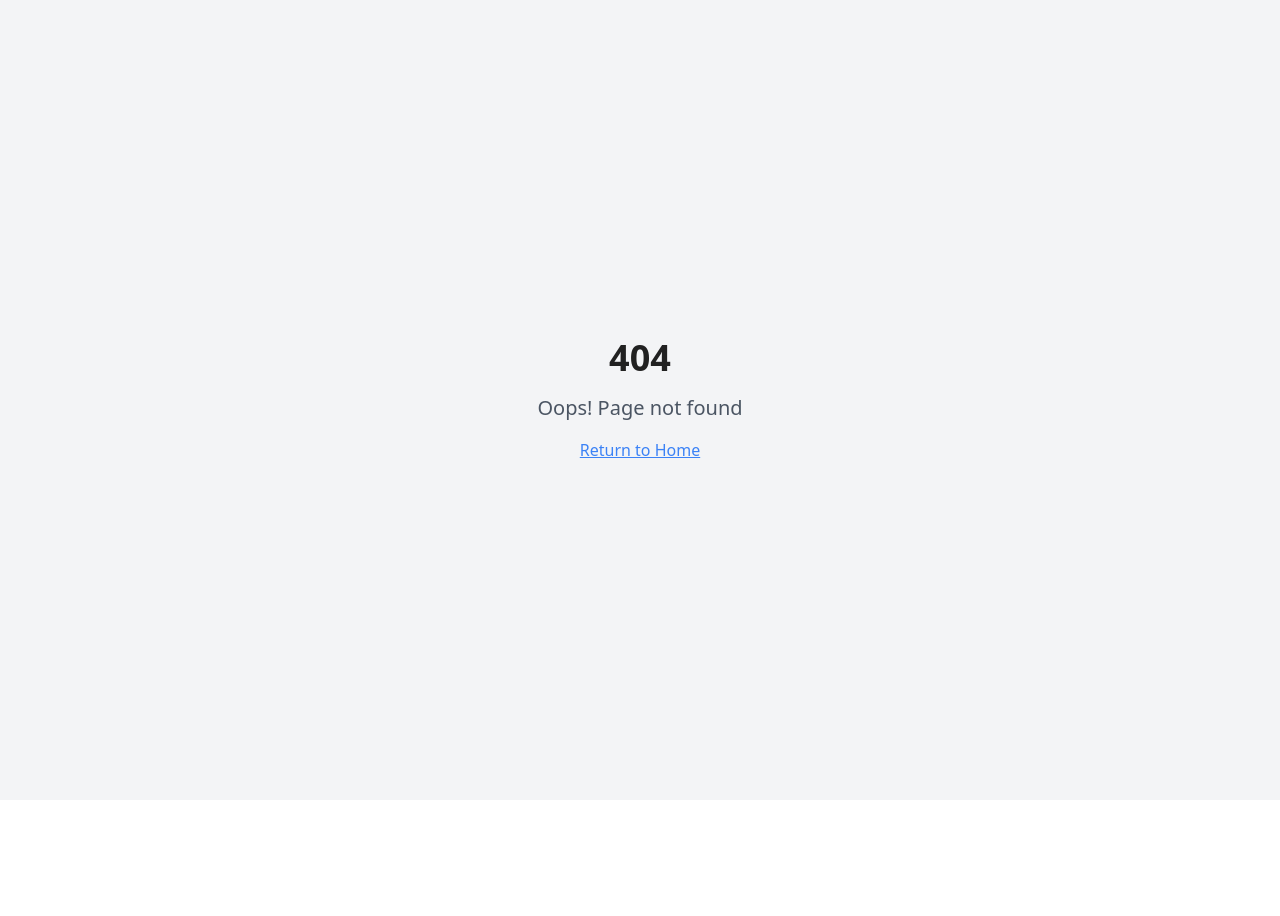
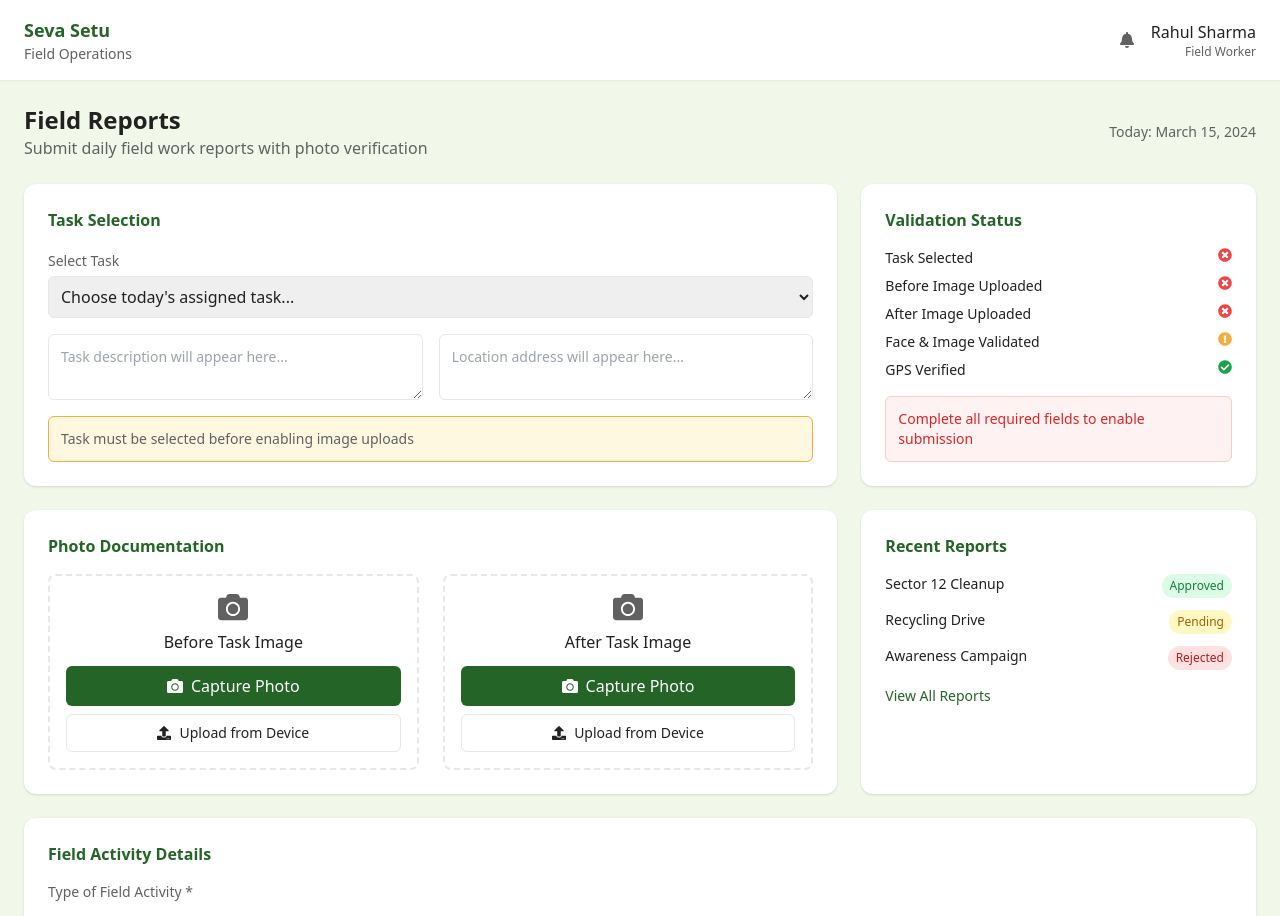
Before and after one commit to Shruti-Joshi-21/Seva-Setu, a React (Vite) app: page /field-reports in a window 1280 px wide. Before the commit this address had no page. Shown: the top 916 px of the page. Before the commit the page ends 800 px from the top, so only its background shows below. Built offline with nearby package versions, Linux system fonts and the light colour scheme.

Commit message:
Created Field Report Dashboard (Submit Report)

```diff
--- a/client/App.tsx
+++ b/client/App.tsx
@@ -15,6 +15,8 @@ import TeamLeadDashboard from "./pages/TeamLeadDashboard";
 import AdminDashboard from "./pages/AdminDashboard";
 import VolunteerDashboard from "./pages/VolunteerDashboard";
 import LoginDialog from "./components/LoginDialog";
+import FieldReports from "./pages/FieldReports";
+
 
 
 const queryClient = new QueryClient();
@@ -33,6 +35,7 @@ const App = () => (
           <Route path="/teamlead-dashboard" element={<TeamLeadDashboard />} />
           <Route path="/admin-dashboard" element={<AdminDashboard />} />
           <Route path="/volunteer-dashboard" element={<VolunteerDashboard />} />
+          <Route path="/field-reports" element={<FieldReports />} />
           {/* ADD ALL CUSTOM ROUTES ABOVE THE CATCH-ALL "*" ROUTE */}
          <Route path="*" element={<NotFound />} />
         </Routes>
--- /dev/null
+++ b/client/pages/FieldReports.tsx
@@ -0,0 +1,146 @@
+import React, { useState } from "react";
+import { FaBell, FaCheckCircle, FaTimesCircle, FaExclamationCircle, FaCamera, FaUpload, FaMapMarkerAlt, FaTrash, FaBullhorn, FaSchool, FaSeedling, FaHandsHelping } from "react-icons/fa";
+
+const FieldReportsDashboard: React.FC = () => {
+  const [activity, setActivity] = useState<string | null>(null);
+
+  return (
+    <div className="min-h-screen bg-[#F1F8E9] text-[#212121]">
+      {/* Header */}
+      <header className="bg-white shadow-sm px-6 py-4 flex items-center justify-between">
+        <div>
+          <h1 className="text-lg font-bold text-[#246427]">Seva Setu</h1>
+          <p className="text-sm text-[#616161]">Field Operations</p>
+        </div>
+        <div className="flex items-center gap-4">
+          <FaBell className="text-[#616161]" />
+          <div className="text-right">
+            <p className="font-medium">Rahul Sharma</p>
+            <p className="text-xs text-[#616161]">Field Worker</p>
+          </div>
+        </div>
+      </header>
+
+      {/* Main */}
+      <main className="p-6 w-full">
+        {/* Title */}
+        <div className="flex justify-between items-center mb-6">
+          <div>
+            <h2 className="text-2xl font-semibold">Field Reports</h2>
+            <p className="text-[#616161]">Submit daily field work reports with photo verification</p>
+          </div>
+          <p className="text-sm text-[#616161]">Today: March 15, 2024</p>
+        </div>
+
+        {/* Top Grid */}
+        <div className="grid grid-cols-1 lg:grid-cols-3 gap-6">
+          {/* Task Selection */}
+          <div className="lg:col-span-2 bg-white rounded-xl p-6 shadow">
+            <h3 className="font-semibold mb-4 text-[#246427]">Task Selection</h3>
+            <label className="text-sm text-[#616161]">Select Task</label>
+            <select className="w-full mt-1 mb-4 border rounded-md p-2">
+              <option>Choose today's assigned task...</option>
+            </select>
+            <div className="grid grid-cols-1 md:grid-cols-2 gap-4">
+              <textarea className="border rounded-md p-3 text-sm" placeholder="Task description will appear here..." />
+              <textarea className="border rounded-md p-3 text-sm" placeholder="Location address will appear here..." />
+            </div>
+            <div className="mt-4 bg-[#FFF8E1] border border-[#F8AC3B] text-sm p-3 rounded-md text-[#616161]">
+              Task must be selected before enabling image uploads
+            </div>
+          </div>
+
+          {/* Validation Status */}
+          <div className="bg-white rounded-xl p-6 shadow">
+            <h3 className="font-semibold mb-4 text-[#246427]">Validation Status</h3>
+            <ul className="space-y-2 text-sm">
+              <li className="flex justify-between">Task Selected <FaTimesCircle className="text-red-500" /></li>
+              <li className="flex justify-between">Before Image Uploaded <FaTimesCircle className="text-red-500" /></li>
+              <li className="flex justify-between">After Image Uploaded <FaTimesCircle className="text-red-500" /></li>
+              <li className="flex justify-between">Face & Image Validated <FaExclamationCircle className="text-[#F8AC3B]" /></li>
+              <li className="flex justify-between">GPS Verified <FaCheckCircle className="text-green-600" /></li>
+            </ul>
+            <div className="mt-4 bg-red-50 border border-red-200 text-red-600 p-3 rounded-md text-sm">
+              Complete all required fields to enable submission
+            </div>
+          </div>
+        </div>
+
+        {/* Photo Documentation */}
+        <div className="grid grid-cols-1 lg:grid-cols-3 gap-6 mt-6">
+          <div className="lg:col-span-2 bg-white rounded-xl p-6 shadow">
+            <h3 className="font-semibold mb-4 text-[#246427]">Photo Documentation</h3>
+            <div className="grid grid-cols-1 md:grid-cols-2 gap-6">
+              {['Before Task Image', 'After Task Image'].map((title, i) => (
+                <div key={i} className="border-2 border-dashed rounded-lg p-4 text-center">
+                  <FaCamera className="mx-auto text-3xl text-[#616161] mb-2" />
+                  <p className="font-medium">{title}</p>
+                  <button className="mt-3 w-full bg-[#246427] text-white py-2 rounded-md flex justify-center items-center gap-2">
+                    <FaCamera /> Capture Photo
+                  </button>
+                  <button className="mt-2 w-full border py-2 rounded-md flex justify-center items-center gap-2 text-sm">
+                    <FaUpload /> Upload from Device
+                  </button>
+                </div>
+              ))}
+            </div>
+          </div>
+
+          {/* Recent Reports */}
+          <div className="bg-white rounded-xl p-6 shadow">
+            <h3 className="font-semibold mb-4 text-[#246427]">Recent Reports</h3>
+            <ul className="space-y-3 text-sm">
+              <li className="flex justify-between">Sector 12 Cleanup <span className="bg-green-100 text-green-700 px-2 py-1 rounded-full text-xs">Approved</span></li>
+              <li className="flex justify-between">Recycling Drive <span className="bg-yellow-100 text-yellow-700 px-2 py-1 rounded-full text-xs">Pending</span></li>
+              <li className="flex justify-between">Awareness Campaign <span className="bg-red-100 text-red-700 px-2 py-1 rounded-full text-xs">Rejected</span></li>
+            </ul>
+            <button className="mt-4 text-[#246427] text-sm font-medium">View All Reports</button>
+          </div>
+        </div>
+
+        {/* Field Activity */}
+        <div className="bg-white rounded-xl p-6 shadow mt-6">
+          <h3 className="font-semibold mb-4 text-[#246427]">Field Activity Details</h3>
+          <p className="text-sm text-[#616161] mb-4">Type of Field Activity *</p>
+          <div className="grid grid-cols-2 md:grid-cols-3 gap-4">
+            {[{ label: 'Waste Collection', icon: <FaTrash /> }, { label: 'Awareness Drive', icon: <FaBullhorn /> }, { label: 'School / Community Visit', icon: <FaSchool /> }, { label: 'Survey / Data Collection', icon: <FaHandsHelping /> }, { label: 'Plantation / Cleanliness Drive', icon: <FaSeedling /> }, { label: 'Other Social Work', icon: <FaHandsHelping /> }].map((item) => (
+              <button
+                key={item.label}
+                onClick={() => setActivity(item.label)}
+                className={`border rounded-lg p-4 flex items-center gap-3 ${activity === item.label ? 'border-[#246427] bg-[#E8F5E9]' : ''}`}
+              >
+                <span className="text-[#246427]">{item.icon}</span>
+                {item.label}
+              </button>
+            ))}
+          </div>
+          <textarea className="w-full border rounded-md p-3 mt-4" placeholder="Add any additional observations..." />
+          <button className="mt-4 bg-[#246427] text-white px-4 py-2 rounded-md">Save Activity</button>
+        </div>
+
+        {/* Location */}
+        <div className="bg-white rounded-xl p-6 shadow mt-6">
+          <h3 className="font-semibold mb-4 text-[#246427]">Location Verification</h3>
+          <div className="grid grid-cols-1 md:grid-cols-3 gap-4 items-center">
+            <div className="bg-gray-100 rounded-md p-6 text-center text-sm">Live Map Preview<br />GPS Location Loading...</div>
+            <input className="border rounded-md p-2" value="28.7041, 77.1025" readOnly />
+            <div className="bg-green-50 border border-green-200 text-green-700 p-3 rounded-md flex items-center gap-2">
+              <FaMapMarkerAlt /> GPS Verified - Location matches task area
+            </div>
+          </div>
+        </div>
+
+        {/* Footer Actions */}
+        <div className="flex justify-between items-center mt-6">
+          <p className="text-sm text-[#616161]">Progress: 2/6 completed</p>
+          <div className="flex gap-3">
+            <button className="border px-4 py-2 rounded-md">Save as Draft</button>
+            <button className="bg-[#246427] text-white px-4 py-2 rounded-md">Submit Field Report</button>
+          </div>
+        </div>
+      </main>
+    </div>
+  );
+};
+
+export default FieldReportsDashboard;
--- a/client/pages/VolunteerDashboard.tsx
+++ b/client/pages/VolunteerDashboard.tsx
@@ -5,6 +5,7 @@ import MarkAttendanceDialog from "../components/MarkAttendanceDialog";
 import { FaUserCheck, FaTasks, FaFileAlt, FaClock, FaCamera, FaPhone, FaCalendarAlt } from "react-icons/fa";
 import VolunteerChatbot from "../components/VolunteerChatbot";
 import LeaveRequestDialog from "../components/LeaveRequestDialog";
+import { useNavigate } from "react-router-dom";
 
 
 // Define types for dashboard cards
@@ -19,7 +20,7 @@ interface CardProps {
 }
 
 const Card: React.FC<CardProps> = ({ title, description, statusText, statusColor, buttonText, onClick, icon }) => (
-  <div className="bg-seva-green-bg rounded-lg p-6 shadow-sm flex flex-col justify-between">
+  <div className="bg-white rounded-lg p-6 shadow-sm flex flex-col justify-between">
     <div className="flex items-center gap-3 mb-4 text-seva-green-dark">
       <div className="text-2xl">{icon}</div>
       <div>
@@ -42,6 +43,7 @@ const Card: React.FC<CardProps> = ({ title, description, statusText, statusColor
 
 
 const Dashboard: React.FC = () => {
+  const navigate = useNavigate();
   const [attendanceOpen, setAttendanceOpen] = useState(false);
   const [leaveOpen, setLeaveOpen] = useState(false);
 
@@ -143,7 +145,7 @@ const Dashboard: React.FC = () => {
             statusText="Report Pending"
             statusColor="text-red-500"
             buttonText="Submit Report"
-            onClick={() => handleClick("Submit Daily Report")}
+            onClick={() => navigate("/field-reports")}
             icon={<FaFileAlt />}
           />
           <Card
```
